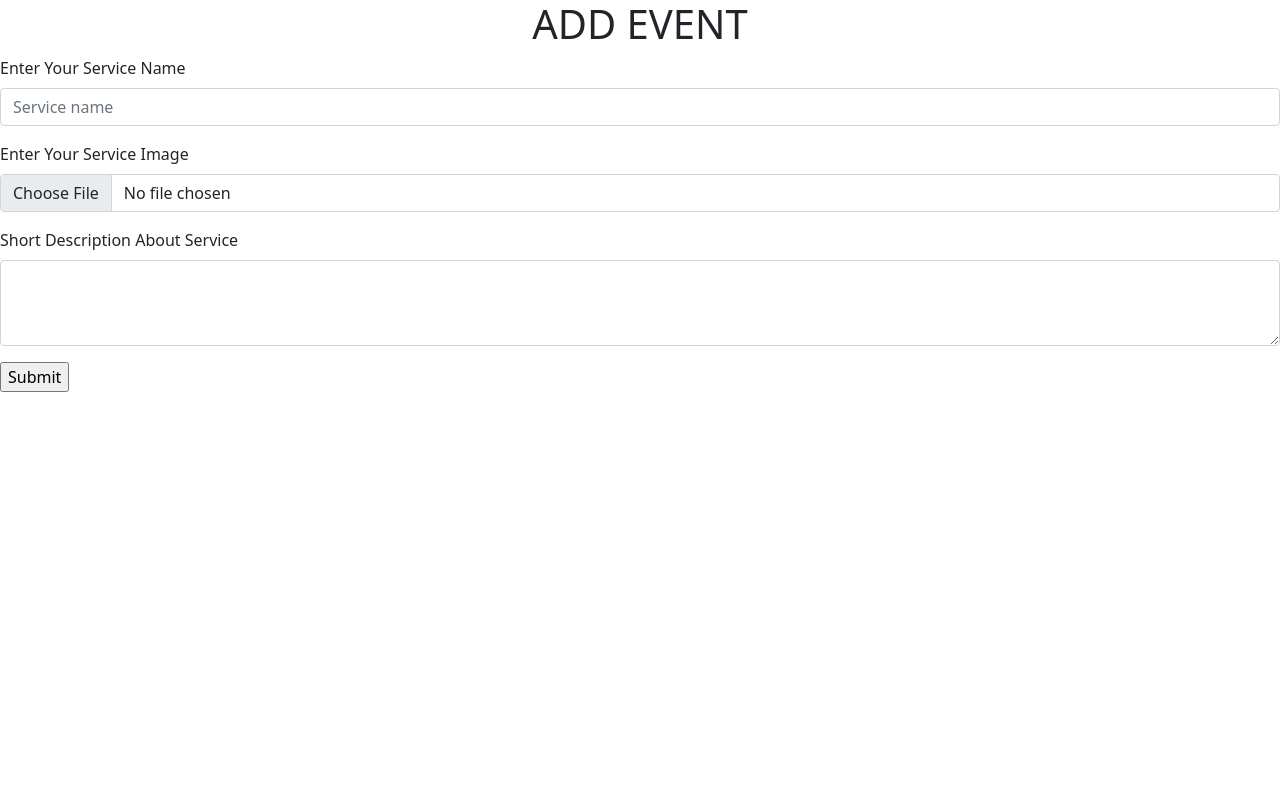
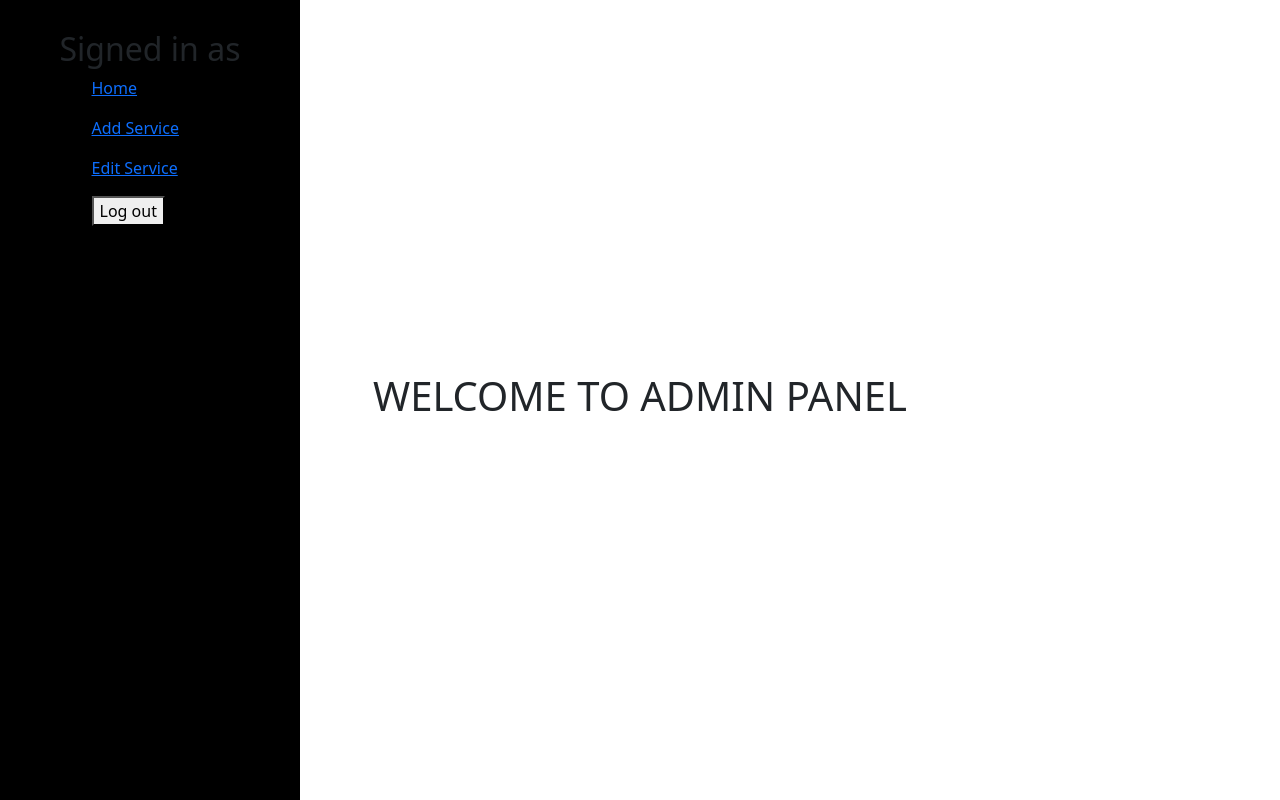
Before and after one commit to RahmanRakib9/courier-admin-panel, a React (Create React App) app: page /home in a window 1280 px wide. Built offline with nearby package versions, Linux system fonts and the light colour scheme.

Commit message:
basic home page created

```diff
--- a/package.json
+++ b/package.json
@@ -10,6 +10,7 @@
     "react": "^17.0.2",
     "react-bootstrap": "^2.2.1",
     "react-dom": "^17.0.2",
+    "react-router-dom": "^6.2.2",
     "react-scripts": "5.0.0",
     "web-vitals": "^2.1.4"
   },
--- a/src/App.js
+++ b/src/App.js
@@ -1,14 +1,22 @@
 import React from 'react';
 import 'bootstrap/dist/css/bootstrap.min.css';
+import {
+  BrowserRouter,
+  Routes,
+  Route,
+} from "react-router-dom";
 import Home from './components/Home/Home/Home';
-
+import Landing from './components/Home/Landing/Landing';
 
 
 const App = () => {
   return (
-    <div>
-      <Home />
-    </div>
+    <BrowserRouter>
+      <Routes>
+        <Route path='' element={<Landing />} />
+        <Route path='/home' element={<Landing />} />
+      </Routes>
+    </BrowserRouter>
   );
 };
 
--- /dev/null
+++ b/src/components/Home/Landing/Landing.css
@@ -0,0 +1,8 @@
+/* .landing-container{
+     width: 100%;
+} */
+.welcome-message {
+     /* line-height: 1.5;
+  display: inline-block;
+  vertical-align: middle; */
+}
--- /dev/null
+++ b/src/components/Home/Landing/Landing.js
@@ -0,0 +1,23 @@
+import React from 'react';
+import Sidebar from '../Sidebar/Sidebar';
+import WelcomeMessage from '../WelcomeMessage/WelcomeMessage';
+import './Landing.css'
+
+const Landing = () => {
+     return (
+          <div className=''>
+               <div className='row w-100'>
+                    <div className="col-md-6">
+                         <Sidebar />
+                    </div>
+                    <div className="col-md-6">
+                         <WelcomeMessage />
+                    </div>
+               </div>
+          </div>
+     );
+};
+
+export default Landing;
+
+//
--- /dev/null
+++ b/src/components/Home/Sidebar/Sidebar.css
@@ -0,0 +1,26 @@
+.sidebar-container {
+     display: flex;
+     /* justify-content: center; */
+     flex-direction: column;
+     align-items: center;
+     min-height: 100vh;
+     width: 300px;
+     background: #000;
+}
+
+
+@media screen and (min-width: 320px) and (max-width: 767px) {
+     .sidebar-container {
+          width: 100%;
+     }
+}
+
+
+
+.navigate-link {
+     padding-top: 50%;
+}
+
+.sidebar-elements {
+     margin-top: 10%;
+}
--- /dev/null
+++ b/src/components/Home/Sidebar/Sidebar.js
@@ -0,0 +1,27 @@
+import React from 'react';
+import { Link } from 'react-router-dom';
+import './Sidebar.css';
+
+const Sidebar = () => {
+     return (
+          <div className='sidebar-container'>
+               <div className='sidebar-elements'>
+                    <h2>Signed in as</h2>
+                    <ul>
+                         <Link to='/home' className='navigate-link'>Home</Link>
+                    </ul>
+                    <ul>
+                         <Link to='/addService' className='navigate-link'>Add Service</Link>
+                    </ul>
+                    <ul>
+                         <Link to='/edit' className='navigate-link'>Edit Service</Link>
+                    </ul>
+                    <ul>
+                         <button>Log out</button>
+                    </ul>
+               </div>
+          </div>
+     );
+};
+
+export default Sidebar;
--- /dev/null
+++ b/src/components/Home/WelcomeMessage/WelcomeMessage.css
@@ -0,0 +1,16 @@
+.welcome-message {
+     margin: 0;
+     position: absolute;
+     top: 50%;
+     left: 50%;
+     transform: translate(-50%, -50%);
+}
+
+@media screen and (min-width: 320px) and (max-width: 1024px) {
+     .welcome-message h1{
+
+         display: none;
+
+
+     }
+}
--- /dev/null
+++ b/src/components/Home/WelcomeMessage/WelcomeMessage.js
@@ -0,0 +1,12 @@
+import React from 'react';
+import './WelcomeMessage.css'
+
+const WelcomeMessage = () => {
+     return (
+          <div className='welcome-message'>
+               <h1 >WELCOME TO ADMIN PANEL</h1>
+          </div>
+     );
+};
+
+export default WelcomeMessage;
```
Also changed, not shown: 1 other file (tests, documents, lock files or other folders).
